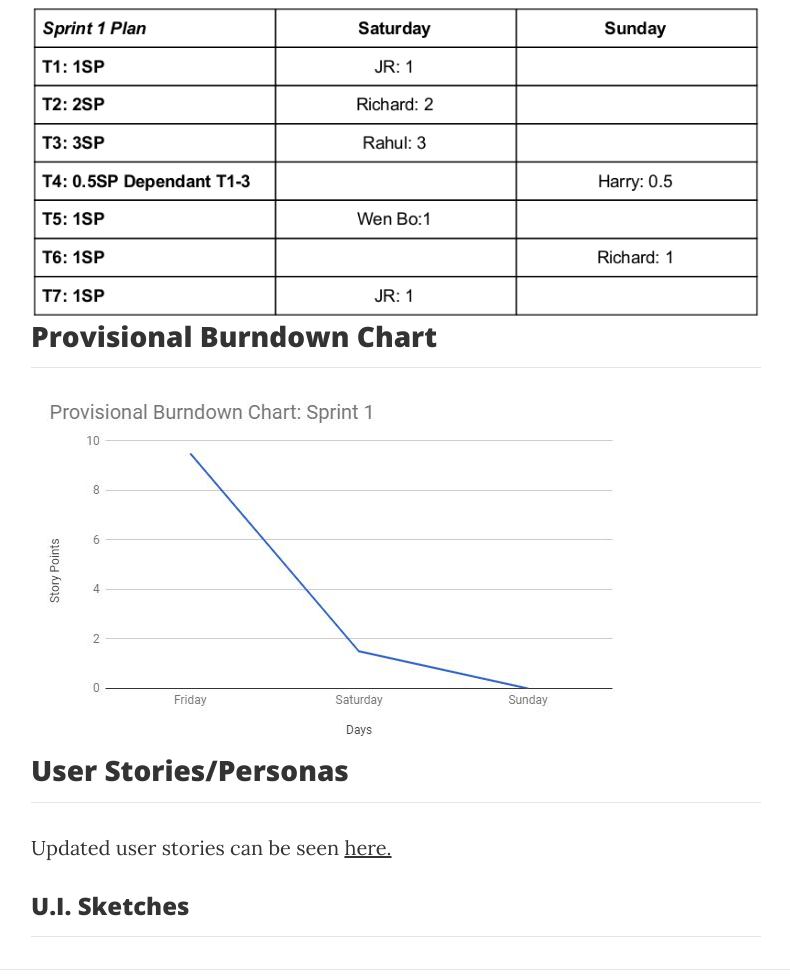
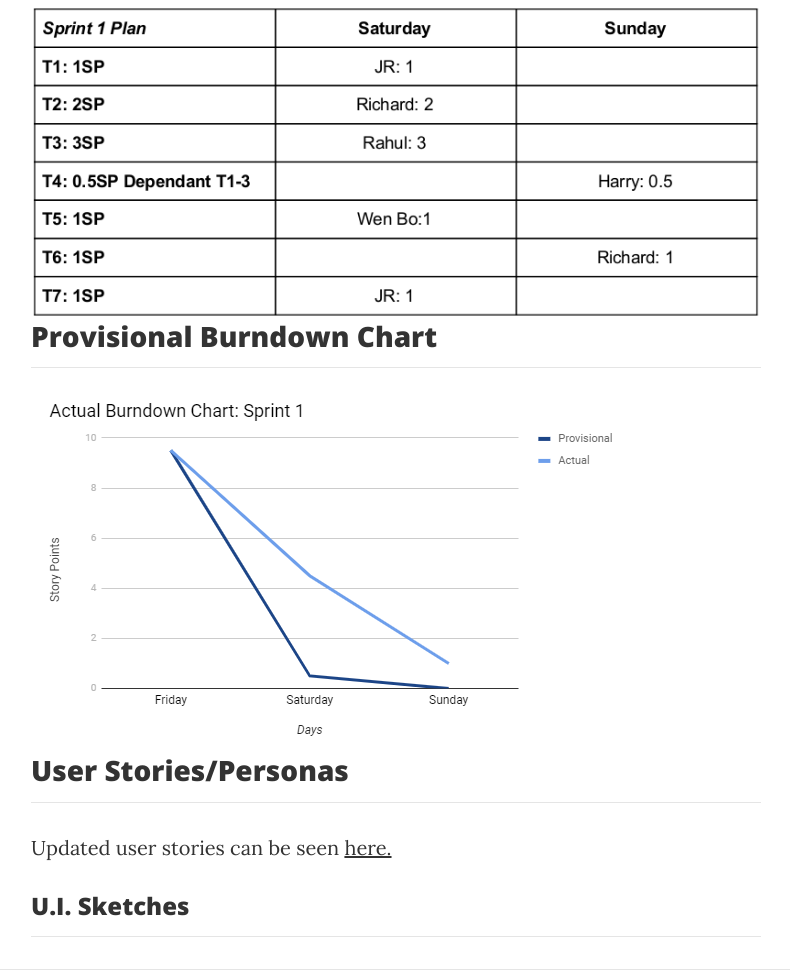
Before and after one commit to kinglouis123/L02_12, a plain HTML site: page project-website/posts/deliverable3.html in a window 1280 px wide. Shown: the part 1544-2520 px from the top of the page, without its empty margins (244-1034 px from the left). Drawn offline with nearby package versions, Linux system fonts and the light colour scheme.

Commit message:
Update burndown chart for sprint 1

```diff
--- a/project-website/posts/deliverable3.html
+++ b/project-website/posts/deliverable3.html
@@ -90,7 +90,7 @@
 		  <h3 id="burndown">Provisional Burndown Chart</h3>
 
 		  <hr>
-		  <img class="img-fluid" src="../img/sprint1/burndown.png" alt="Burndown Chart" />
+		  <img class="img-fluid" src="../img/sprint1/actual.png" alt="Burndown Chart" />
 
 		  <br>
 		  <h3 id="stories">User Stories/Personas</h3>
```
Also changed, not shown: project-website/img/sprint1/actual.png (added).
